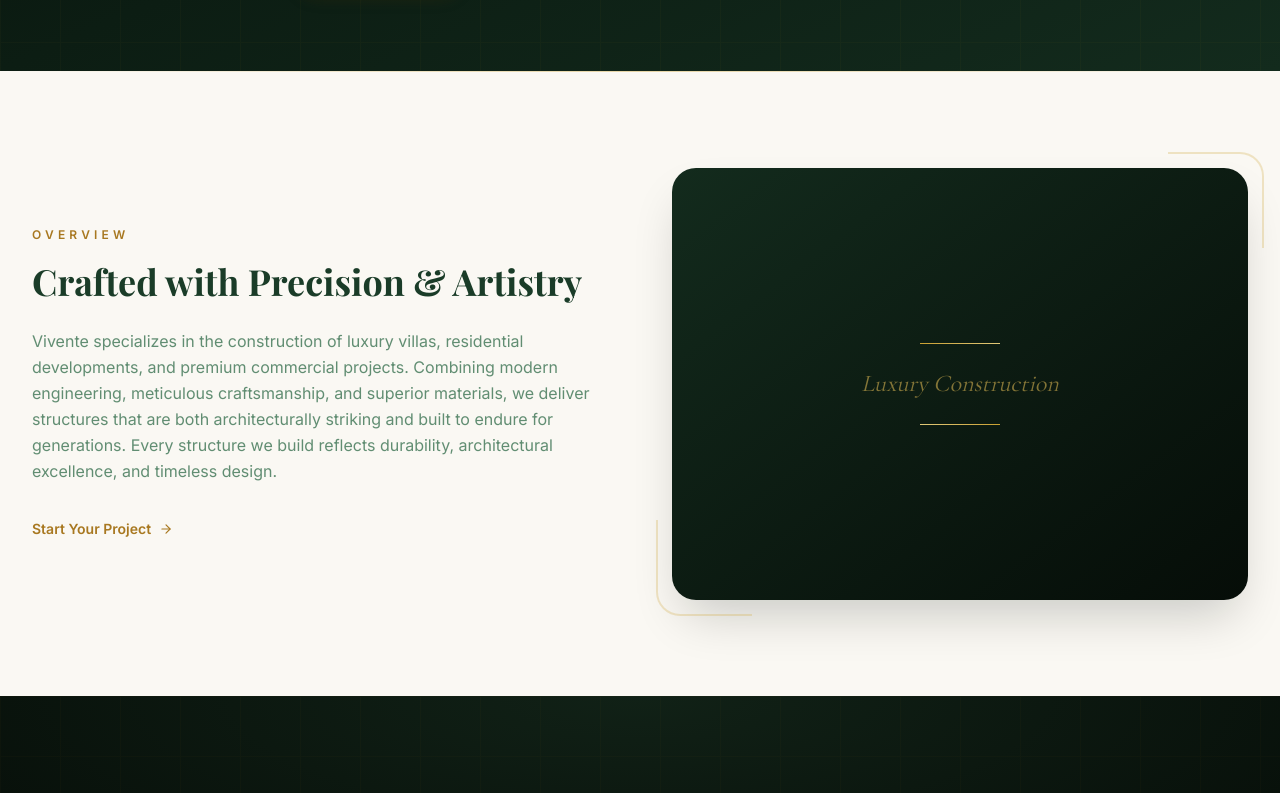
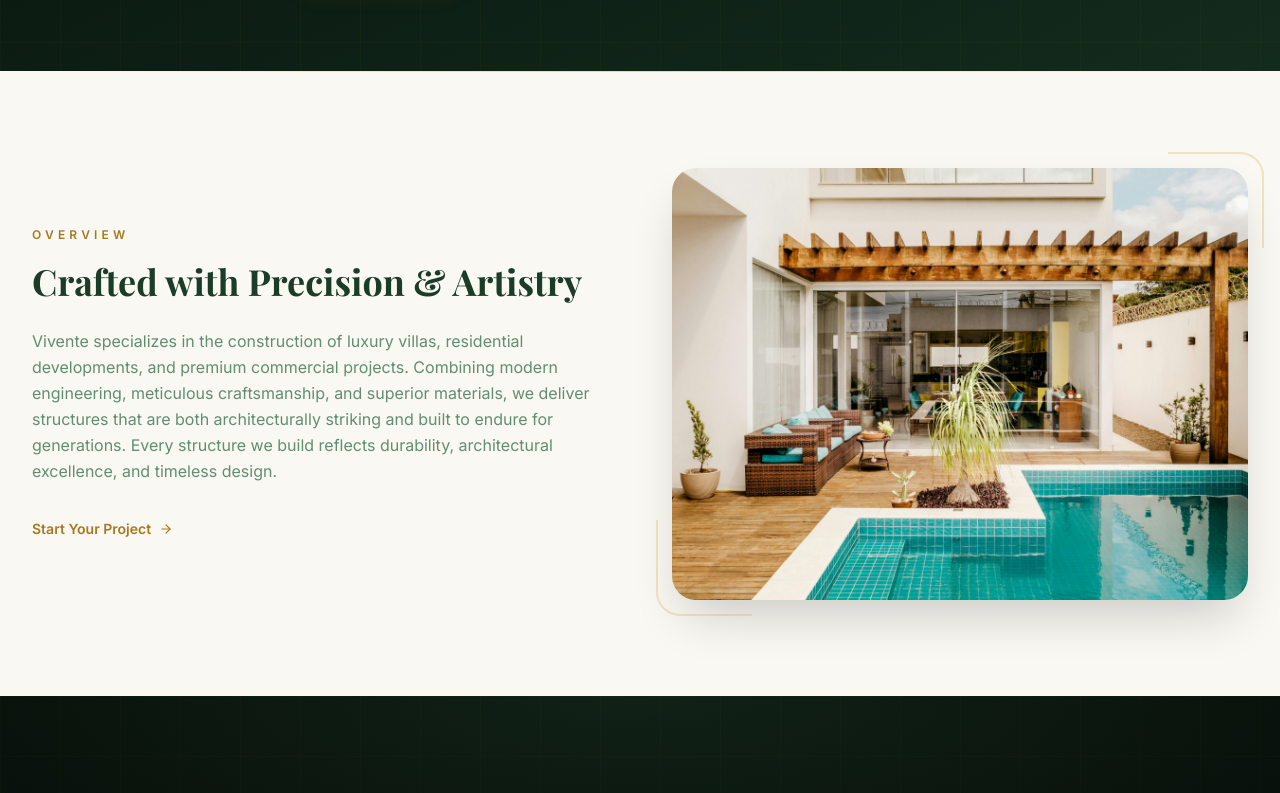
Before and after one commit to AmshuBelbase/vivente, a Next.js app: page /services/construction in a window 1280 px wide. Shown: the part 498-1291 px from the top of the page. Built offline with nearby package versions, Linux system fonts and the light colour scheme; a web font is replaced by a local one.

Commit message:
Home page gallery placeholder adjusted and service image placeholders

```diff
--- a/src/app/products/swimming-pool-products/page.tsx
+++ b/src/app/products/swimming-pool-products/page.tsx
@@ -6,7 +6,7 @@
 import Navbar from "@/components/Navbar";
 import Footer from "@/components/Footer";
 import SectionHeader from "@/components/ui/SectionHeader";
-import { fadeInUp, staggerContainer, viewport } from "@/lib/animations";
+import { fadeInUp, viewport } from "@/lib/animations";
 
 const productCategories = [
   {
@@ -306,17 +306,14 @@
             centered
           />
 
-          <motion.div
-            variants={staggerContainer}
-            initial="hidden"
-            whileInView="visible"
-            viewport={viewport}
-            className="grid sm:grid-cols-2 lg:grid-cols-3 gap-6"
-          >
+          <div className="grid sm:grid-cols-2 lg:grid-cols-3 gap-6">
             {productCategories.map((category) => (
               <motion.div
                 key={category.title}
                 variants={fadeInUp}
+                initial="hidden"
+                whileInView="visible"
+                viewport={{ once: true, amount: 0.15 }}
                 className="bg-white/60 border border-gold-200/30 hover:border-gold-400/40 rounded-3xl p-8 transition-all duration-300 hover:bg-white/80 hover:shadow-lg hover:shadow-brand-950/5"
               >
                 <h3
@@ -335,7 +332,7 @@
                 </ul>
               </motion.div>
             ))}
-          </motion.div>
+          </div>
         </div>
       </section>
 
--- a/src/app/services/construction/page.tsx
+++ b/src/app/services/construction/page.tsx
@@ -12,6 +12,7 @@
       title="Luxury Construction"
       subtitle="Transforming architectural visions into exceptional built environments through precision-driven construction and luxury development."
       heroGradient=""
+      imagePath="/projects/azure-heights.jpg"
       overview="Vivente specializes in the construction of luxury villas, residential developments, and premium commercial projects. Combining modern engineering, meticulous craftsmanship, and superior materials, we deliver structures that are both architecturally striking and built to endure for generations. Every structure we build reflects durability, architectural excellence, and timeless design."
       offeringsTitle="What We Build"
       offerings={[
--- a/src/app/services/facility-management/page.tsx
+++ b/src/app/services/facility-management/page.tsx
@@ -12,6 +12,7 @@
       title="Facility Management"
       subtitle="Professional property care services ensuring every installation remains pristine, efficient, and valuable for years to come."
       heroGradient=""
+      imagePath="/projects/azure-heights.jpg"
       overview="Vivente provides professional facility management and property care services to ensure every property remains efficient, secure, and impeccably maintained. Our commitment extends far beyond project completion — through Annual Maintenance Contracts (AMC) and professional facility management, we ensure every property, installation, and environment continues to operate flawlessly, preserving both performance and long-term value."
       offeringsTitle="Management Services"
       offerings={[
--- a/src/app/services/interior-design/page.tsx
+++ b/src/app/services/interior-design/page.tsx
@@ -12,6 +12,7 @@
       title="Interior Design & Execution"
       subtitle="Transforming spaces into refined expressions of luxury and comfort — from concept to complete turnkey execution."
       heroGradient=""
+      imagePath="/projects/azure-heights.jpg"
       overview="Vivente delivers bespoke interior design solutions for luxury residences and commercial spaces that embody elegance, comfort, and timeless sophistication. From concept development to final execution, our designers curate every detail to create interiors that reflect individuality while maintaining the highest standards of luxury design and craftsmanship. Our comprehensive turnkey solutions ensure seamless project delivery with refined aesthetics and functional excellence."
       offeringsTitle="Our Design Services"
       offerings={[
--- a/src/app/services/landscaping/page.tsx
+++ b/src/app/services/landscaping/page.tsx
@@ -12,6 +12,7 @@
       title="Landscaping"
       subtitle="Crafting sophisticated landscape environments that enhance outdoor living and create serene, resort-inspired spaces."
       heroGradient=""
+      imagePath="/projects/azure-heights.jpg"
       overview="Vivente creates sophisticated landscape environments that enhance outdoor living and architectural harmony. Our landscape specialists blend natural elements, innovative design, and sustainable practices to craft outdoor spaces that are visually striking, functional, and enduring. From private gardens to large estate landscapes, we transform outdoor environments into refined living experiences."
       offeringsTitle="Landscaping Services"
       offerings={[
--- a/src/app/services/real-estate/page.tsx
+++ b/src/app/services/real-estate/page.tsx
@@ -12,6 +12,7 @@
       title="Real Estate & Consultancy"
       subtitle="Strategic real estate advisory connecting clients with exceptional investment opportunities — guided by expertise and trust."
       heroGradient=""
+      imagePath="/projects/azure-heights.jpg"
       overview="Vivente provides exclusive real estate services and property consultancy, connecting clients with exceptional residential and commercial investment opportunities. As trusted channel partners for leading developers, we offer privileged access to premium real estate projects and guide clients through every stage of property acquisition and investment with transparency, value, and confidence."
       offeringsTitle="Our Services"
       offerings={[
--- a/src/app/services/swimming-pools/page.tsx
+++ b/src/app/services/swimming-pools/page.tsx
@@ -12,6 +12,7 @@
       title="Swimming Pools"
       subtitle="Designing and building luxury swimming pools that elevate outdoor living into private resort-style retreats."
       heroGradient=""
+      imagePath="/projects/azure-heights.jpg"
       overview="Vivente specializes in designing and building luxury swimming pools that transform outdoor spaces into private resort-style retreats. Each pool is thoughtfully crafted using advanced engineering, premium materials, and sophisticated design to deliver exceptional beauty, performance, and durability. Whether creating a serene residential pool, a dramatic infinity-edge pool, or a large-scale commercial installation, our team provides fully customized solutions tailored to your lifestyle and environment."
       offeringsTitle="Pool Expertise"
       offerings={[
--- a/src/app/services/water-features/page.tsx
+++ b/src/app/services/water-features/page.tsx
@@ -12,6 +12,7 @@
       title="Water Features"
       subtitle="Bespoke water features that introduce movement, elegance, and a calming sensory experience to architectural environments."
       heroGradient=""
+      imagePath="/projects/azure-heights.jpg"
       overview="Water has the power to transform a space. Vivente creates bespoke water features including fountains, waterfalls, ponds, and flowing streams that introduce movement, elegance, and a calming sensory experience to architectural environments. Our water feature designs become captivating focal points within landscapes, residences, resorts, and commercial environments."
       offeringsTitle="Water Feature Designs"
       offerings={[
--- a/src/app/services/water-wellness/page.tsx
+++ b/src/app/services/water-wellness/page.tsx
@@ -12,6 +12,7 @@
       title="Water Wellness"
       subtitle="Luxurious wellness environments designed to promote relaxation, rejuvenation, and holistic wellbeing."
       heroGradient=""
+      imagePath="/projects/azure-heights.jpg"
       overview="Vivente introduces luxury water wellness installations designed to promote relaxation, rejuvenation, and holistic wellbeing. Our wellness solutions combine modern spa technology with elegant architectural design to create tranquil personal retreats within residential and commercial spaces. We bring the experience of a world-class spa into private homes and commercial settings with uncompromising quality."
       offeringsTitle="Wellness Solutions"
       offerings={[
--- a/src/components/ServicePageLayout.tsx
+++ b/src/components/ServicePageLayout.tsx
@@ -150,7 +150,7 @@
               whileInView={{ opacity: 1, scale: 1 }}
               viewport={viewport}
               transition={{ duration: 0.7 }}
-              className="relative"
+              className="relative order-first lg:order-none"
             >
               {imagePath ? (
                 <div className="rounded-3xl overflow-hidden shadow-2xl shadow-brand-950/20 aspect-[4/3]">
--- a/src/components/sections/ProjectGallery.tsx
+++ b/src/components/sections/ProjectGallery.tsx
@@ -82,9 +82,9 @@
           whileInView={{ opacity: 1, y: 0 }}
           viewport={{ once: false, amount: 0.2 }}
           transition={{ duration: 0.7 }}
-          className="relative"
+          className="relative max-w-4xl mx-auto"
         >
-          <div className="relative rounded-3xl overflow-hidden shadow-2xl shadow-brand-950/20 min-h-[360px]">
+          <div className="relative rounded-3xl overflow-hidden shadow-2xl shadow-brand-950/20 aspect-[3/2]">
             <AnimatePresence mode="wait" initial={false} custom={direction}>
               <motion.div
                 key={p.src}
```
